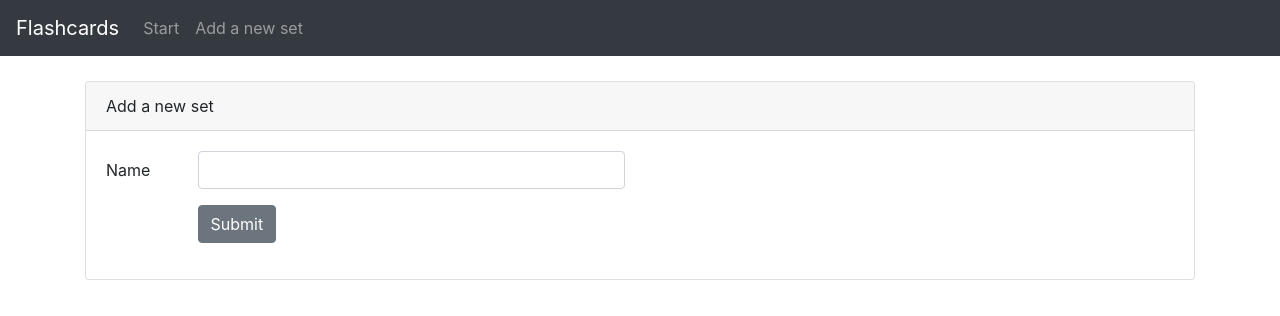
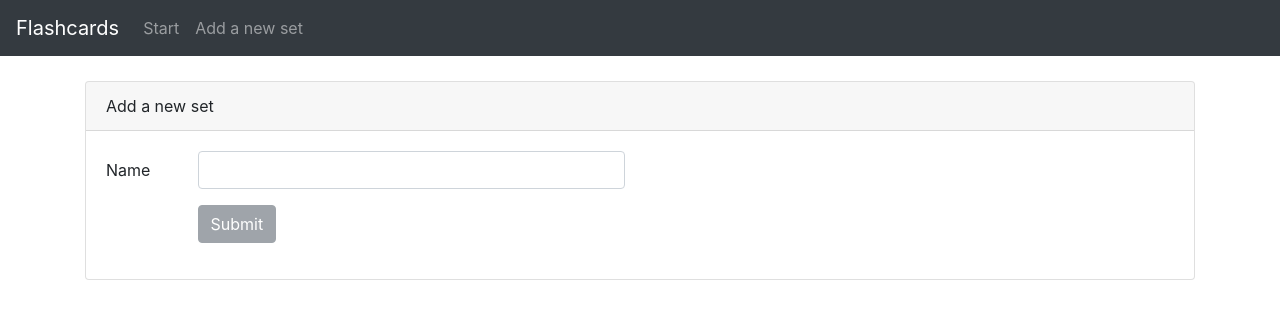
Before and after one commit to mgorzanski/flashcards, a React app: page /sets/new in a window 1280 px wide. Shown: the top 316 px of the page. Built offline with nearby package versions, Linux system fonts and the light colour scheme.

Commit message:
add submit set action

```diff
--- a/src/components/AddSet.js
+++ b/src/components/AddSet.js
@@ -2,22 +2,64 @@ import React from 'react';
 import { Container, Card, CardHeader, CardBody, Form, FormGroup, Label, Input, Button, Col } from 'reactstrap';
 
 class AddSet extends React.Component {
+    constructor(props) {
+        super(props);
+
+        this.state = {
+            setName: '',
+            canPressSubmitButton: false
+        }
+    }
+
+    handleSubmit = async (event) => {
+        event.preventDefault();
+        try {
+            const response =  await fetch('/api/sets/' + this.state.setName, {
+                method: 'post',
+                headers: new Headers({
+                    'Content-Type': 'application/json'
+                })
+            });
+            const json = await response.json();
+            console.log(json);
+        }
+        catch (e) {
+            console.log('Error!', e);
+        }
+    }
+
+    handleChange = (event) => {
+        this.setState({setName: event.target.value}, () => {
+            if (this.state.setName !== '') {
+                this.setState({canPressSubmitButton: true});
+            } else {
+                this.setState({canPressSubmitButton: false});
+            }
+        });
+    }
+
     render() {
+        const canPressSubmitButton = this.state.canPressSubmitButton;
+
         return (
             <Container>
                 <Card>
                     <CardHeader>Add a new set</CardHeader>
                     <CardBody>
-                        <Form>
+                        <Form onSubmit={this.handleSubmit}>
                             <FormGroup row>
                                 <Label for="inputName" sm={1}>Name</Label>
                                 <Col sm={5}>
-                                    <Input type="text" name="name" id="inputName" />
+                                    <Input type="text" name="name" id="inputName" value={this.state.setName} onChange={this.handleChange} />
                                 </Col>
                             </FormGroup>
                             <FormGroup row>
                                 <Col sm={{ size: 5, offset: 1}}>
-                                    <Button>Submit</Button>
+                                    {canPressSubmitButton ? (
+                                        <Button type="submit">Submit</Button>
+                                    ) : (
+                                        <Button type="submit" disabled>Submit</Button>
+                                    )}
                                 </Col>
                             </FormGroup>
                         </Form>
```
Also changed, not shown: 1 other file (tests, documents, lock files or other folders).
